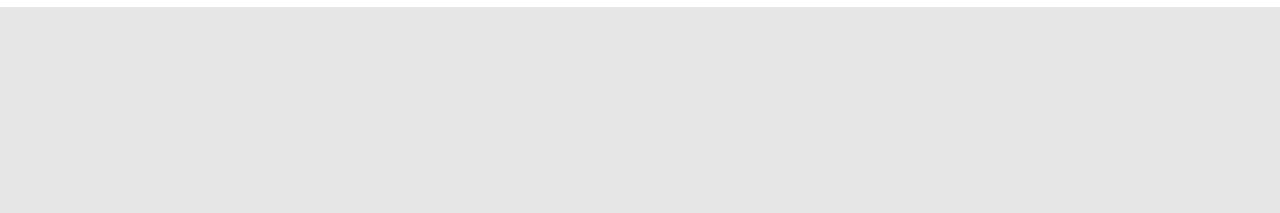
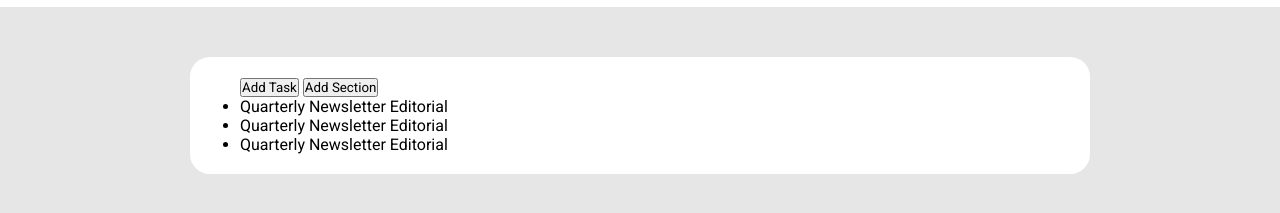
Before and after one commit to marcopriests/html-css-toboolist, a plain HTML site: page index.html in a window 1280 px wide. Shown: the part 63-276 px from the top of the page. Drawn offline with Linux system fonts and the light colour scheme.

Commit message:
[UPD] update structure of index.html

```diff
--- a/css/style.css
+++ b/css/style.css
@@ -22,3 +22,11 @@ h1 {
     display: inline-block;
     font-size: 40px;
 }
+
+.container {
+    width: 900px;
+    background-color: white;
+    margin: 50px auto;
+    border-radius: 20px;
+    padding: 20px 50px;
+}
--- a/index.html
+++ b/index.html
@@ -18,6 +18,42 @@
         <img class="v-align" src="./img/Logo.png" alt="Logo mancante">
         <h1 class="v-align">Toboolist</h1>
     </header>
+
+    <!-- Main -->
+    <main>
+
+        <!-- White box -->
+        <div class="container">
+
+            <!-- Buttons -->
+            <div class="section">
+                <button>Add Task</button>
+                <button>Add Section</button>
+            </div>
+
+            <!-- Tasks -->
+            <div class="section">
+
+                <!-- New -->
+                <h3 class="list-title"></h3>
+                <ul>
+                    <li>Quarterly Newsletter <span class="tag ">Editorial</span></li>
+                </ul>
+
+                <!-- Today -->
+                <h3 class="list-title"></h3>
+                <ul>
+                    <li>Quarterly Newsletter <span class="tag ">Editorial</span></li>
+                </ul>
+
+                <!-- Upcoming -->
+                <h3 class="list-title"></h3>
+                <ul>
+                    <li>Quarterly Newsletter <span class="tag ">Editorial</span></li>
+                </ul>
+            </div>
+        </div>
+    </main>
 </body>
 
 </html>
```
